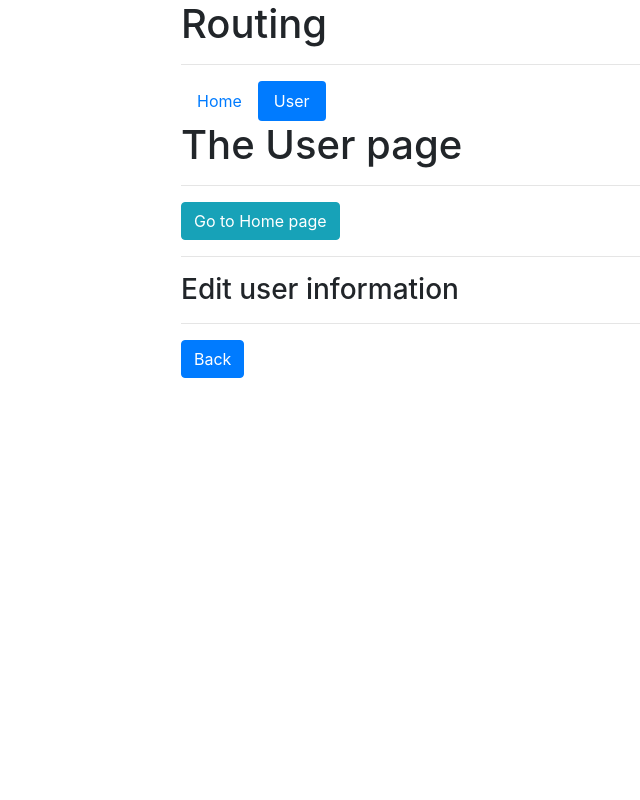
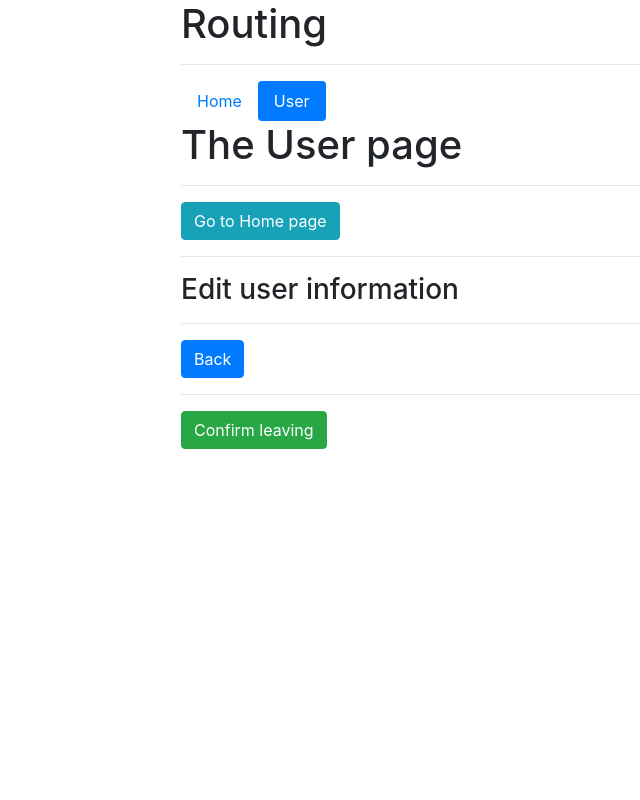
Before and after one commit to NAPOLEON039/vue-course-learning-router, a Vue app: page /user/1/edit in a window 1280 px wide. Shown: the top 800 px of the page, without its empty margins (94-734 px from the left). Built offline with nearby package versions, Linux system fonts and the light colour scheme.

Commit message:
Added conditional route leave

```diff
--- a/src/components/user/UserEdit.vue
+++ b/src/components/user/UserEdit.vue
@@ -3,7 +3,27 @@
         <h3>Edit user information</h3>
         <hr>
         <router-link :to="'/user/' + $route.params.id" class="btn btn-primary">Back</router-link>
+        <hr>
+        <button class="btn btn-success" @click="confirmed = true">Confirm leaving</button>
         <div style="height: 700px;"></div>
         <p id="extra">Some extra info about user</p>
     </div>
 </template>
+
+
+<script>
+export default {
+    data() {
+        return {
+            confirmed: false
+        }
+    },
+    beforeRouteLeave(to, from, next) {
+        if (this.confirmed) {
+            next();
+        } else {
+            next(confirm('Are you sure about this?'))
+        }
+    }
+}
+</script>
```
